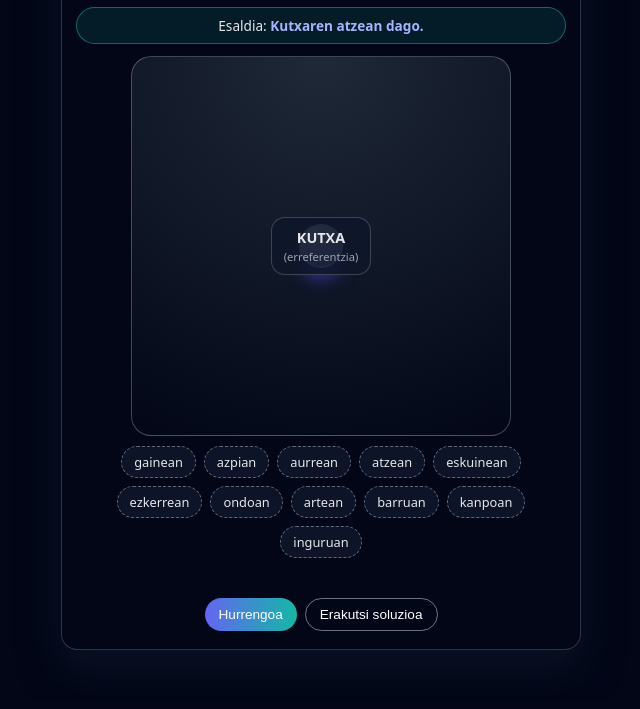
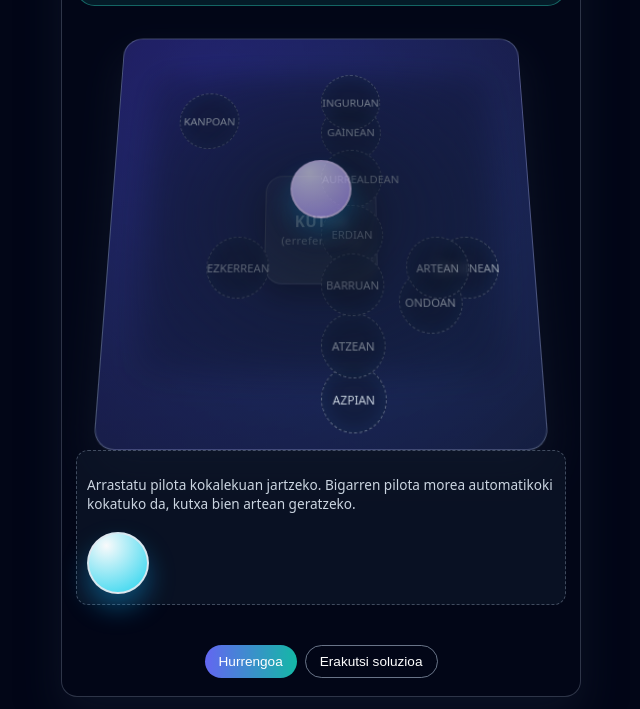
Before and after one commit to Crinlorite/lekuajokoa-static, a plain HTML site: page index.html in a window 1280 px wide. Shown: the part 124-833 px from the top of the page, without its empty margins (319-959 px from the left). Drawn offline with Linux system fonts and the light colour scheme.

Commit message:
Switch to drag-and-drop positioning

```diff
--- a/index.html
+++ b/index.html
@@ -62,85 +62,54 @@
     .board-wrapper {
       display: flex;
       flex-direction: column;
-      gap: 8px;
+      gap: 10px;
     }
 
     .board {
       position: relative;
       width: 100%;
       aspect-ratio: 1 / 1;
-      max-width: 380px;
+      max-width: 420px;
       margin: 0 auto;
-      background: radial-gradient(circle at top, #1f2937, #020617);
+      background: radial-gradient(160% 160% at 20% 10%, rgba(79,70,229,.4), rgba(15,23,42,1)),
+                  radial-gradient(circle at 80% 80%, rgba(14,165,233,.25), rgba(2,6,23,.6));
       border-radius: 20px;
       border: 1px solid rgba(148, 163, 184, 0.4);
-      display: flex;
-      align-items: center;
-      justify-content: center;
-      padding: 10px;
-      box-sizing: border-box;
+      box-shadow: 0 18px 40px rgba(15, 23, 42, 0.75);
       overflow: hidden;
-      transition: all .2s ease-out;
+      transform: perspective(680px) rotateX(14deg);
+      transform-style: preserve-3d;
+    }
+
+    .shadow {
+      position: absolute;
+      inset: 10% 8% 16% 8%;
+      background: radial-gradient(ellipse at center, rgba(15, 23, 42, 0.85), rgba(2,6,23,0.2));
+      filter: blur(16px);
+      transform: translateZ(-40px);
     }
 
     .reference {
-      background: rgba(15, 23, 42, 0.9);
-      border-radius: 14px;
+      position: absolute;
+      top: 50%;
+      left: 50%;
+      width: 110px;
+      height: 110px;
+      transform: translate(-50%, -50%) rotateX(4deg);
+      background: linear-gradient(145deg, rgba(226,232,240,0.08), rgba(51,65,85,0.9));
+      border-radius: 18px;
       border: 1px solid rgba(249, 250, 251, 0.2);
       display: flex;
       flex-direction: column;
       align-items: center;
       justify-content: center;
-      font-weight: 600;
-      font-size: 0.9rem;
+      font-weight: 700;
+      letter-spacing: 0.02em;
+      font-size: 0.95rem;
       text-align: center;
-      padding: 10px 12px;
       color: #e5e7eb;
-      z-index: 1;
-    }
-
-    .reference span {
-      display: block;
-      font-size: 0.7rem;
-      font-weight: 400;
-      color: #9ca3af;
-      margin-top: 2px;
-    }
-
-    .pos-indicator {
-      position: absolute;
-      width: 40px;
-      height: 40px;
-      border-radius: 999px;
-      background: radial-gradient(circle at 30% 20%, #f9fafb, #6366f1);
-      border: 2px solid rgba(191, 219, 254, 0.9);
-      box-shadow: 0 10px 18px rgba(79, 70, 229, 0.65);
-      transition: all 0.22s ease-out;
-      pointer-events: none;
-    }
-
-    /* Posizioak */
-    .board.pos-gainean  .pos-indicator { top: 20%; left: 50%; transform: translate(-50%, -50%); }
-    .board.pos-aurrean  .pos-indicator { top: 32%; left: 50%; transform: translate(-50%, -50%); }
-    .board.pos-atzean   .pos-indicator { top: 70%; left: 50%; transform: translate(-50%, -50%); }
-    .board.pos-azpian   .pos-indicator { bottom: 20%; left: 50%; transform: translate(-50%, 50%); }
-    .board.pos-ezkerrean .pos-indicator { left: 15%; top: 50%; transform: translate(-50%, -50%); }
-    .board.pos-eskuinean .pos-indicator { right: 15%; top: 50%; transform: translate(50%, -50%); }
-    .board.pos-ondoan   .pos-indicator { right: 10%; top: 55%; transform: translate(50%, -50%); }
-    .board.pos-barruan  .pos-indicator { top: 50%; left: 50%; transform: translate(-50%, -50%) scale(0.85); }
-    .board.pos-kanpoan  .pos-indicator { top: 10%; left: 10%; transform: translate(-50%, -50%); }
-
-    .board.pos-inguruan .pos-indicator {
-      animation: orbit 3s linear infinite;
-      transform-origin: center;
-    }
-
-    @keyframes orbit {
-      0%   { top: 10%;  left: 50%; }
-      25%  { top: 50%;  left: 90%; }
-      50%  { top: 90%;  left: 50%; }
-      75%  { top: 50%;  left: 10%; }
-      100% { top: 10%;  left: 50%; }
+      box-shadow: 0 12px 24px rgba(0,0,0,0.35);
+      transform-style: preserve-3d;
     }
 
     .board.double-box::after {
@@ -148,57 +117,104 @@
       position: absolute;
       top: 50%;
       right: 12%;
-      transform: translate(50%, -50%);
+      transform: translate(50%, -50%) rotateX(6deg);
       padding: 8px 10px;
       font-size: 0.8rem;
-      color: #9ca3af;
+      color: #cbd5e1;
       border-radius: 12px;
       border: 1px dashed rgba(148, 163, 184, 0.6);
-      background: rgba(15, 23, 42, 0.7);
+      background: rgba(15, 23, 42, 0.5);
+      box-shadow: 0 12px 20px rgba(0,0,0,0.25);
     }
 
-    .board.pos-artean .pos-indicator {
-      top: 50%;
-      left: 70%;
-      transform: translate(-50%, -50%);
+    .reference span {
+      display: block;
+      font-size: 0.7rem;
+      font-weight: 400;
+      color: #cbd5e1;
+      margin-top: 2px;
     }
 
-    .options {
-      margin-top: 10px;
-      display: flex;
-      flex-wrap: wrap;
-      gap: 8px;
-      justify-content: center;
+    #drop-zones {
+      position: absolute;
+      inset: 0;
     }
 
-    .option-chip {
-      padding: 6px 12px;
-      border-radius: 999px;
+    .drop-zone {
+      position: absolute;
+      width: 60px;
+      height: 60px;
+      border-radius: 50%;
       border: 1px dashed rgba(148, 163, 184, 0.6);
-      font-size: 0.8rem;
-      color: #e5e7eb;
-      background: rgba(15, 23, 42, 0.9);
-      touch-action: manipulation;
-      transition: background .2s, border .2s;
-      box-sizing: border-box;
+      display: grid;
+      place-items: center;
+      color: #cbd5e1;
+      font-size: 0.7rem;
+      text-transform: uppercase;
+      pointer-events: none;
+      box-shadow: inset 0 0 18px rgba(59,130,246,0.12);
+      backdrop-filter: blur(4px);
+      background: rgba(15,23,42,0.45);
     }
 
-    .option-chip.correct {
-      background: rgba(22,163,74,0.25);
-      border-color: #4ade80;
+    .drop-zone::after {
+      content: '';
+      position: absolute;
+      inset: 6px;
+      border-radius: 50%;
+      border: 1px solid rgba(94, 234, 212, 0.28);
+      opacity: 0;
+      transition: opacity .2s ease;
     }
 
-    .option-chip.wrong {
-      animation: shake .2s linear 2;
-      border-color: #ef4444;
+    .drop-zone.active::after {
+      opacity: 1;
     }
 
-    @keyframes shake {
-      0% { transform: translateX(0); }
-      25% { transform: translateX(-3px); }
-      50% { transform: translateX(3px); }
-      75% { transform: translateX(-3px); }
-      100% { transform: translateX(0); }
+    .ball, .companion-ball {
+      width: 58px;
+      height: 58px;
+      border-radius: 50%;
+      background: radial-gradient(circle at 30% 20%, #f9fafb, #22d3ee);
+      box-shadow: 0 14px 26px rgba(14, 165, 233, 0.4);
+      position: absolute;
+      transform: translate(-50%, -50%);
+      touch-action: none;
+    }
+
+    .ball {
+      cursor: grab;
+      border: 2px solid rgba(226,232,240,0.9);
+      z-index: 2;
+      transition: box-shadow .2s ease;
+    }
+
+    .ball:active { cursor: grabbing; box-shadow: 0 18px 36px rgba(14, 165, 233, 0.6); }
+
+    .companion-ball {
+      background: radial-gradient(circle at 30% 20%, #ede9fe, #a78bfa);
+      border: 2px solid rgba(233, 213, 255, 0.85);
+      opacity: 0.6;
+      z-index: 1;
+    }
+
+    .launchpad {
+      background: rgba(15, 23, 42, 0.65);
+      border: 1px dashed rgba(148, 163, 184, 0.4);
+      border-radius: 12px;
+      padding: 10px;
+      display: grid;
+      gap: 6px;
+      color: #cbd5e1;
+      font-size: 0.85rem;
+      position: relative;
+    }
+
+    .launchpad .ball {
+      position: relative;
+      transform: none;
+      left: unset;
+      top: unset;
     }
 
     .feedback {
@@ -238,7 +254,7 @@
 <main class="game">
 
   <h1>Posizioak euskaraz (A1)</h1>
-  <p class="subtitle">Aukeratu posizio zuzena irudian.</p>
+  <p class="subtitle">Arrastatu pilota esaldian deskribatutako posiziora.</p>
 
   <div class="clue">
     Esaldia: <span id="clue-text"></span>
@@ -246,15 +262,19 @@
 
   <div class="board-wrapper">
     <div id="board" class="board">
-      <div class="reference">
+      <div class="reference" aria-hidden="true">
         KUTXA
         <span>(erreferentzia)</span>
       </div>
-      <div class="pos-indicator" aria-hidden="true"></div>
+      <div id="drop-zones" aria-hidden="true"></div>
+      <div class="shadow" aria-hidden="true"></div>
+      <div id="companion-ball" class="companion-ball" aria-hidden="true"></div>
+    </div>
+    <div class="launchpad">
+      <p>Arrastatu pilota kokalekuan jartzeko. Bigarren pilota morea automatikoki kokatuko da, kutxa bien artean geratzeko.</p>
+      <div id="draggable" class="ball" role="button" aria-label="Arrastatu pilota"></div>
     </div>
   </div>
-
-  <div id="options" class="options"></div>
 
   <div id="feedback" class="feedback" aria-live="polite"></div>
 
@@ -268,103 +288,217 @@
 <script>
 
 const POSITIONS = [
-  { id:"gainean",   label:"gainean",   clue:"Kutxaren gainean dago." },
-  { id:"azpian",    label:"azpian",    clue:"Kutxaren azpian dago." },
-  { id:"aurrean",   label:"aurrean",   clue:"Kutxaren aurrean dago." },
-  { id:"atzean",    label:"atzean",    clue:"Kutxaren atzean dago." },
-  { id:"eskuinean", label:"eskuinean", clue:"Kutxaren eskuinean dago." },
-  { id:"ezkerrean", label:"ezkerrean", clue:"Kutxaren ezkerrean dago." },
-  { id:"ondoan",    label:"ondoan",    clue:"Kutxaren ondoan dago." },
-  { id:"artean",    label:"artean",    clue:"Bi kutxen artean dago." },
-  { id:"barruan",   label:"barruan",   clue:"Kutxaren barruan dago." },
-  { id:"kanpoan",   label:"kanpoan",   clue:"Kutxaren kanpoan dago." },
-  { id:"inguruan",  label:"inguruan",  clue:"Kutxaren inguruan dago." },
+  { id:"gainean",   label:"Gainean",   clue:"Kutxaren gainean dago." },
+  { id:"azpian",    label:"Azpian",    clue:"Kutxaren azpian dago." },
+  { id:"aurrean",   label:"Aurrealdean",   clue:"Kutxaren aurrean dago." },
+  { id:"atzean",    label:"Atzean",    clue:"Kutxaren atzean dago." },
+  { id:"eskuinean", label:"Eskuinean", clue:"Kutxaren eskuinean dago." },
+  { id:"ezkerrean", label:"Ezkerrean", clue:"Kutxaren ezkerrean dago." },
+  { id:"ondoan",    label:"Ondoan",    clue:"Kutxaren ondoan dago." },
+  { id:"artean",    label:"Artean",    clue:"Bi punturen artean, kutxaren eskuin aldean." },
+  { id:"erdian",    label:"Erdian",    clue:"Bi pilotaren artean erdian dago." },
+  { id:"barruan",   label:"Barruan",   clue:"Kutxaren barruan dago." },
+  { id:"kanpoan",   label:"Kanpoan",   clue:"Kutxaren kanpoan dago." },
+  { id:"inguruan",  label:"Inguruan",  clue:"Kutxaren inguruan biraka." },
 ];
+
+const POSITION_COORDS = {
+  gainean:    { x: 50, y: 18 },
+  aurrean:    { x: 50, y: 30 },
+  atzean:     { x: 50, y: 70 },
+  azpian:     { x: 50, y: 82 },
+  eskuinean:  { x: 77, y: 52 },
+  ezkerrean:  { x: 23, y: 52 },
+  ondoan:     { x: 68, y: 60 },
+  artean:     { x: 70, y: 52 },
+  erdian:     { x: 50, y: 44 },
+  barruan:    { x: 50, y: 56 },
+  kanpoan:    { x: 15, y: 15 },
+  inguruan:   { x: 50, y: 10 },
+};
 
 const clueSpan = document.getElementById("clue-text");
 const feedback = document.getElementById("feedback");
-const optionsDiv = document.getElementById("options");
 const board = document.getElementById("board");
+const dropZones = document.getElementById("drop-zones");
+const launchpad = document.querySelector(".launchpad");
+const ball = document.getElementById("draggable");
+const companionBall = document.getElementById("companion-ball");
 
-let optionElements = [];
+let zones = [];
 let currentTarget = null;
 let locked = false;
+let orbitInterval = null;
 
 function randomChoice(arr) {
   return arr[Math.floor(Math.random()*arr.length)];
 }
 
-function clearBoard() {
-  board.className = "board";
+function buildDropZones() {
+  dropZones.innerHTML = "";
+  zones = POSITIONS.map(pos => {
+    const el = document.createElement("div");
+    el.className = "drop-zone";
+    el.dataset.id = pos.id;
+    el.textContent = pos.label;
+    dropZones.appendChild(el);
+    return { id: pos.id, el, cx: 0, cy: 0 };
+  });
+  positionDropZones();
 }
 
-function setBoardPosition(id) {
-  clearBoard();
-  if (id === "artean") board.classList.add("double-box");
-  board.classList.add("pos-" + id);
-}
-
-function initOptions() {
-  optionsDiv.innerHTML = "";
-  optionElements = [];
-
-  POSITIONS.forEach(pos => {
-    const chip = document.createElement("div");
-    chip.className = "option-chip";
-    chip.dataset.id = pos.id;
-    chip.textContent = pos.label;
-
-    chip.addEventListener("click", () => handleClick(chip, pos.id));
-
-    optionsDiv.appendChild(chip);
-    optionElements.push(chip);
+function positionDropZones() {
+  const rect = board.getBoundingClientRect();
+  zones.forEach(zone => {
+    const coords = POSITION_COORDS[zone.id];
+    zone.cx = (coords.x / 100) * rect.width;
+    zone.cy = (coords.y / 100) * rect.height;
+    zone.el.style.left = coords.x + "%";
+    zone.el.style.top = coords.y + "%";
   });
 }
 
+function resetBall() {
+  locked = false;
+  ball.classList.remove("floating");
+  ball.style.left = "";
+  ball.style.top = "";
+  ball.style.transition = "";
+  launchpad.appendChild(ball);
+  companionBall.style.left = "50%";
+  companionBall.style.top = "40%";
+}
+
+function showFeedback(message, status = "") {
+  feedback.textContent = message;
+  feedback.className = "feedback" + (status ? " " + status : "");
+}
+
+function setBoardMode(id) {
+  board.classList.toggle("double-box", id === "artean");
+}
+
+function nearestZone(point) {
+  return zones.reduce((best, zone) => {
+    const dist = Math.hypot(point.x - zone.cx, point.y - zone.cy);
+    if (!best || dist < best.dist) return { zone, dist };
+    return best;
+  }, null);
+}
+
+function snapToZone(zone, animate = true) {
+  const rect = board.getBoundingClientRect();
+  const x = zone.cx;
+  const y = zone.cy;
+  ball.style.transition = animate ? "transform .2s ease, left .2s ease, top .2s ease" : "";
+  ball.style.left = x + "px";
+  ball.style.top = y + "px";
+  ball.classList.add("floating");
+  board.appendChild(ball);
+
+  // Companion ball mirrored so kutxa geratzen da bien artean
+  const mirrorX = rect.width - x;
+  const mirrorY = rect.height - y + 30;
+  companionBall.style.left = mirrorX + "px";
+  companionBall.style.top = mirrorY + "px";
+}
+
+function startOrbit() {
+  clearInterval(orbitInterval);
+  if (currentTarget.id !== "inguruan") return;
+  let angle = 0;
+  orbitInterval = setInterval(() => {
+    angle = (angle + 8) % 360;
+    const rect = board.getBoundingClientRect();
+    const radius = rect.width * 0.35;
+    const center = { x: rect.width / 2, y: rect.height / 2 };
+    const rad = angle * Math.PI / 180;
+    const point = { x: center.x + Math.cos(rad) * radius, y: center.y + Math.sin(rad) * radius * 0.75 };
+    ball.style.left = point.x + "px";
+    ball.style.top = point.y + "px";
+  }, 80);
+}
+
+function stopOrbit() {
+  clearInterval(orbitInterval);
+}
+
 function newQuestion() {
-  optionElements.forEach(o => o.classList.remove("correct","wrong"));
-  feedback.textContent = "";
-  feedback.className = "feedback";
-  clearBoard();
-  locked = false;
-
+  stopOrbit();
+  zones.forEach(z => z.el.classList.remove("active"));
+  showFeedback("");
   currentTarget = randomChoice(POSITIONS);
   clueSpan.textContent = currentTarget.clue;
+  setBoardMode(currentTarget.id);
+  resetBall();
 }
 
-function handleClick(chip, chosenId) {
-
-  // Always show the clicked position visually
-  setBoardPosition(chosenId);
-
+function handleDrop(zone) {
+  stopOrbit();
+  snapToZone(zone);
   if (locked) return;
 
-  if (chosenId === currentTarget.id) {
-    chip.classList.add("correct");
-    feedback.textContent = "✔️ Oso ongi!";
-    feedback.className = "feedback ok";
+  if (zone.id === currentTarget.id) {
     locked = true;
+    showFeedback("✔️ Oso ongi!", "ok");
+    if (zone.id === "inguruan") startOrbit();
   } else {
-    chip.classList.add("wrong");
-    feedback.textContent = "❌ Ez da hori.";
-    feedback.className = "feedback error";
-    setTimeout(()=>chip.classList.remove("wrong"),250);
+    showFeedback("❌ Ez da hori.", "error");
   }
+}
+
+function handleDrag() {
+  let dragging = false;
+
+  const pointerMove = (evt) => {
+    if (!dragging) return;
+    const rect = board.getBoundingClientRect();
+    const point = { x: evt.clientX - rect.left, y: evt.clientY - rect.top };
+    ball.style.left = point.x + "px";
+    ball.style.top = point.y + "px";
+    ball.classList.add("floating");
+    board.appendChild(ball);
+
+    const nearest = nearestZone(point);
+    zones.forEach(z => z.el.classList.toggle("active", nearest && z.id === nearest.zone.id));
+  };
+
+  const pointerUp = (evt) => {
+    if (!dragging) return;
+    dragging = false;
+    window.removeEventListener("pointermove", pointerMove);
+    window.removeEventListener("pointerup", pointerUp);
+
+    const rect = board.getBoundingClientRect();
+    const point = { x: evt.clientX - rect.left, y: evt.clientY - rect.top };
+    const nearest = nearestZone(point);
+    if (nearest) {
+      handleDrop(nearest.zone);
+    }
+  };
+
+  ball.addEventListener("pointerdown", (evt) => {
+    evt.preventDefault();
+    dragging = true;
+    ball.style.transition = "";
+    window.addEventListener("pointermove", pointerMove);
+    window.addEventListener("pointerup", pointerUp);
+  });
 }
 
 document.getElementById("next-btn").addEventListener("click", newQuestion);
 
 document.getElementById("show-solution-btn").addEventListener("click", () => {
-  setBoardPosition(currentTarget.id);
-
-  const correctChip = optionElements.find(c => c.dataset.id === currentTarget.id);
-  correctChip.classList.add("correct");
-
-  feedback.textContent = "💡 Soluzioa: " + currentTarget.label;
-  feedback.className = "feedback";
+  const zone = zones.find(z => z.id === currentTarget.id);
+  if (zone) {
+    handleDrop(zone);
+  }
 });
 
-initOptions();
+window.addEventListener("resize", positionDropZones);
+
+buildDropZones();
+handleDrag();
 newQuestion();
 
 </script>
```
